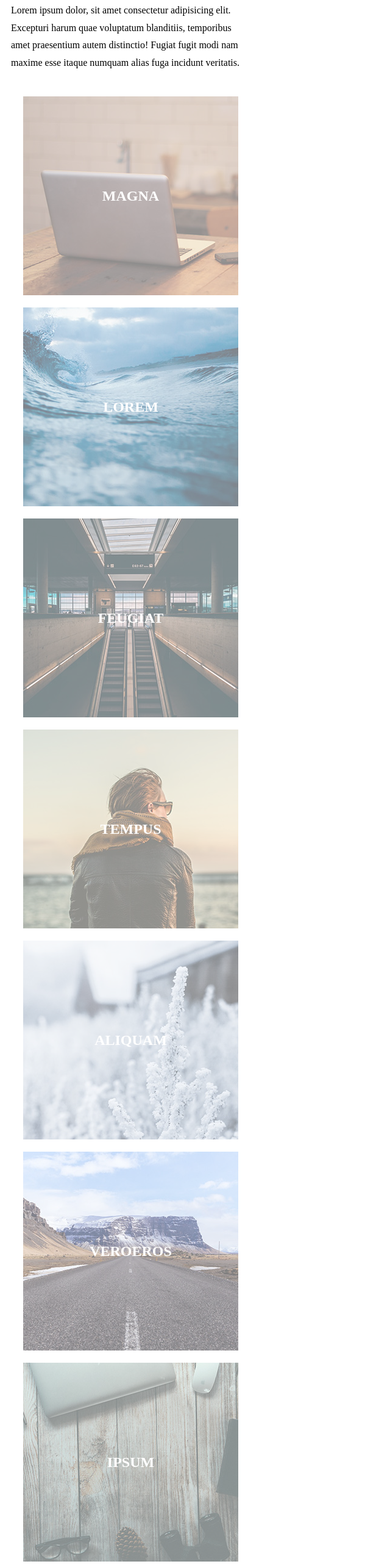
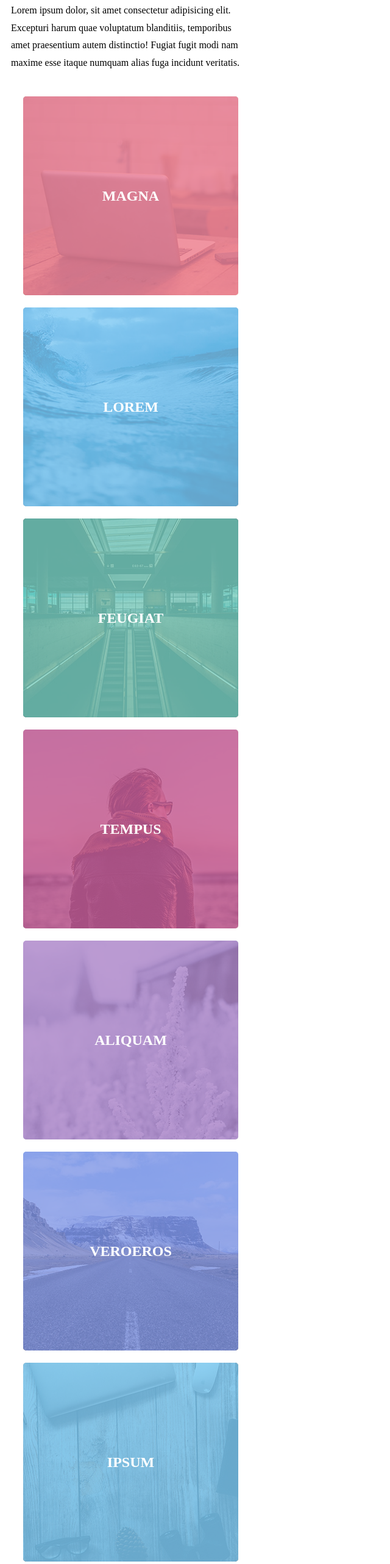
Before and after one commit to Dzvu/Mobile-first-praktika, a plain HTML site: page index.html in a window 1280 px wide. Shown: the part 233-2797 px from the top of the page at 61% size, without its empty margins (0-640 px from the left). Drawn offline with Linux system fonts and the light colour scheme.

Commit message:
Papildytas 05-03

```diff
--- a/style.css
+++ b/style.css
@@ -30,12 +30,18 @@ article{
     justify-content: center;
     background-size: cover;
     opacity: 0.5;
+    border-radius: 5px;
+    transition: transform 0.45s ease, visibility 0.45s;
+    /* font-family: "Courier New", monospace; */
+
 
 
 }
 .Pirmas:hover, .Antras:hover, .Trecias:hover, .Ketvirtas:hover, .Penktas:hover, .Sestas:hover, .Septintas:hover, .Astuntas:hover, .Devintas:hover, .Desimtas:hover, .Vienuoliktas:hover, .Dvyliktas:hover {
     opacity: 1;
     box-shadow: none;
+    transform: scale(1.08);
+    transition: transform 0.45s ease, visibility 0.45s;
     /* width: 400px;
     height: 400px; */
   }
@@ -43,53 +49,64 @@ article{
 
 .Pirmas {
     background-image: url(pic01.jpg);
-    /* box-shadow: inset 0 0 0 1000px rgba(242, 132, 158, 0.6); */
-
+    opacity: 1.5;
+    box-shadow: inset 0 0 0 1000px rgba(242, 132, 158, 0.8);
 }
 
 .Antras {
     background-image: url(pic02.jpg);
-
+    opacity: 1.5;
+    box-shadow: inset 0 0 0 1000px rgba(126, 202, 246, 0.8);
 }
 .Trecias {
     background-image: url(pic03.jpg);
-
+    opacity: 1.5;
+    box-shadow: inset 0 0 0 1000px rgba(123, 208, 193, 0.8)
 }
 .Ketvirtas {
     background-image: url(pic04.jpg);
-
+    opacity: 1.5;
+    box-shadow: inset 0 0 0 1000px rgba(199, 91, 155, 0.8);
 }
 .Penktas {
     background-image: url(pic05.jpg);
-
+    opacity: 1.5;
+    box-shadow: inset 0 0 0 1000px rgba(174, 133, 202, 0.8);
 }
 .Sestas {
     background-image: url(pic06.jpg);
-
+    opacity: 1.5;
+    box-shadow: inset 0 0 0 1000px rgba(132, 153, 231, 0.8);
 }
 .Septintas {
     background-image: url(pic07.jpg);
-
+    opacity: 1.5;
+    box-shadow: inset 0 0 0 1000px rgba(126, 202, 246, 0.8);
 }
 .Astuntas {
     background-image: url(pic08.jpg);
-
+    opacity: 1.5;
+    box-shadow: inset 0 0 0 1000px rgba(123, 208, 193, 0.8);
 }
 .Devintas {
     background-image: url(pic09.jpg);
-
+    opacity: 1.5;
+    box-shadow: inset 0 0 0 1000px rgba(242, 132, 158, 0.8);
 }
 .Desimtas {
     background-image: url(pic10.jpg);
-
+    opacity: 1.5;
+    box-shadow: inset 0 0 0 1000px rgba(174, 133, 202, 0.8);
 }
 .Vienuoliktas {
     background-image: url(pic11.jpg);
-
+    opacity: 1.5;
+    box-shadow: inset 0 0 0 1000px rgba(132, 153, 231, 0.8);
 }
 .Dvyliktas {
     background-image: url(pic12.jpg);
-
+    opacity: 1.5;
+    box-shadow: inset 0 0 0 1000px rgba(199, 91, 155, 0.8);
 }
 
 
```
